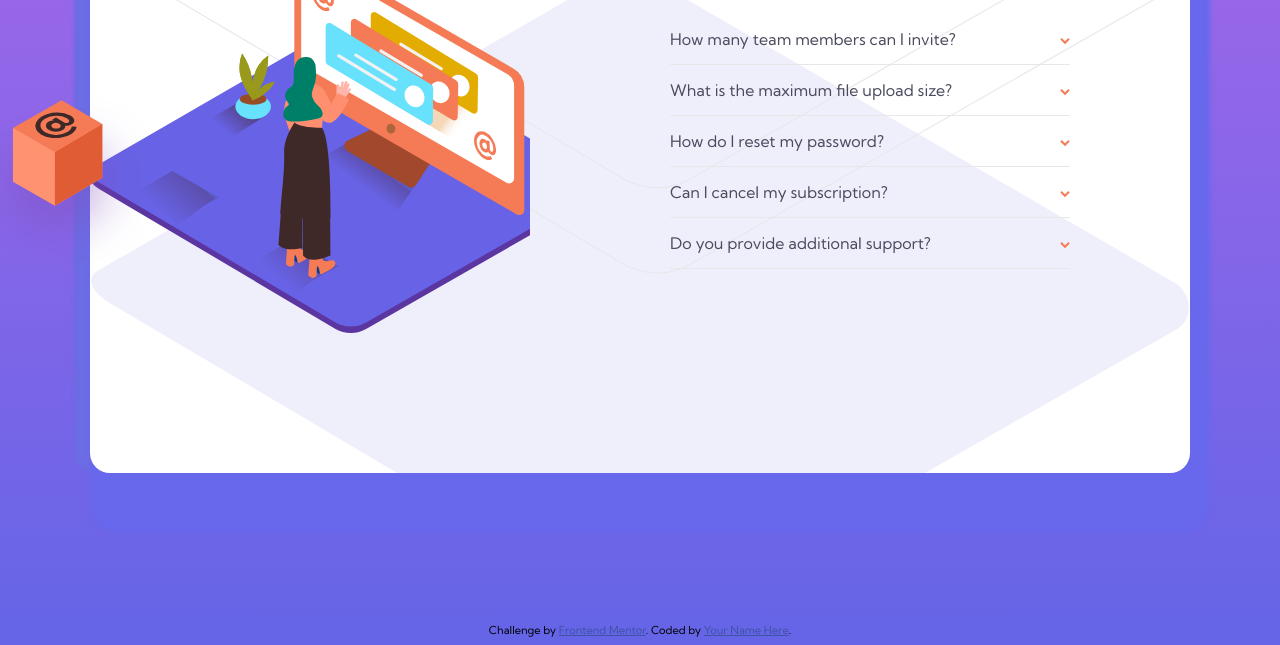
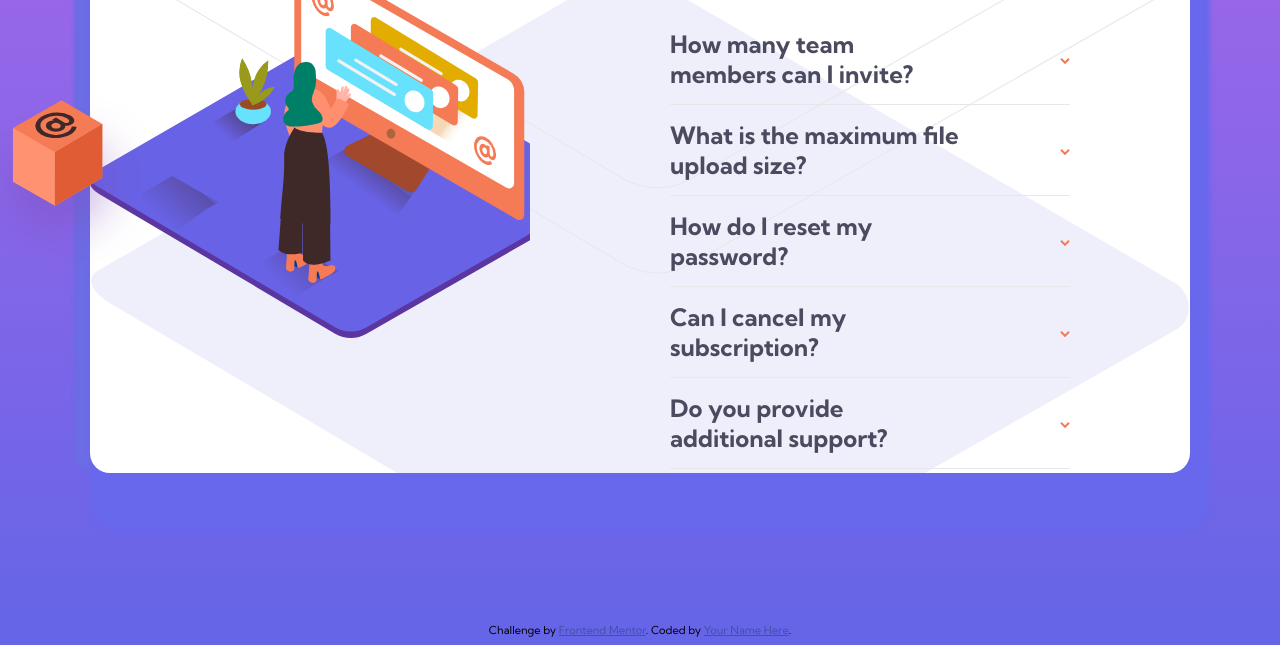
Before and after one commit to yiyingko/faq-accordion-card, a plain HTML site: page index.html in a window 1280 px wide. Shown: the part 297-942 px from the top of the page. Drawn offline with Linux system fonts and the light colour scheme.

Commit message:
Update index.html

```diff
--- a/index.html
+++ b/index.html
@@ -34,7 +34,7 @@
           <li class="accordion">
             <section class="accordion-item">
               <div class="accordion-label">
-                <div class="question">How many team members can I invite?</div>
+                <h2 class="question">How many team members can I invite?</h2>
                 <span></span>
               </div>
               <div class="accordion-content">
@@ -47,9 +47,7 @@
             <div class="line"></div>
             <section class="accordion-item">
               <div class="accordion-label">
-                <div class="question">
-                  What is the maximum file upload size?
-                </div>
+                <h2 class="question">What is the maximum file upload size?</h2>
                 <span></span>
               </div>
               <div class="accordion-content">
@@ -64,7 +62,7 @@
 
             <section class="accordion-item">
               <div class="accordion-label">
-                <div class="question">How do I reset my password?</div>
+                <h2 class="question">How do I reset my password?</h2>
                 <span></span>
               </div>
               <div class="accordion-content">
@@ -80,7 +78,7 @@
 
             <section class="accordion-item">
               <div class="accordion-label">
-                <div class="question">Can I cancel my subscription?</div>
+                <h2 class="question">Can I cancel my subscription?</h2>
                 <span></span>
               </div>
               <div class="accordion-content">
@@ -95,7 +93,7 @@
 
             <section class="accordion-item">
               <div class="accordion-label">
-                <div class="question">Do you provide additional support?</div>
+                <h2 class="question">Do you provide additional support?</h2>
                 <span></span>
               </div>
               <div class="accordion-content">
```
